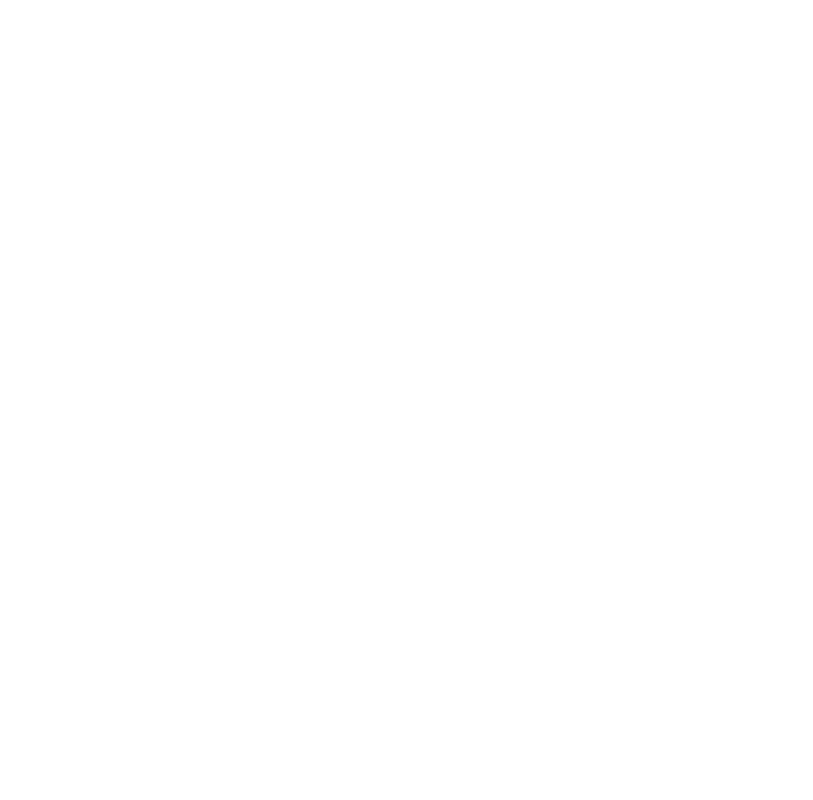
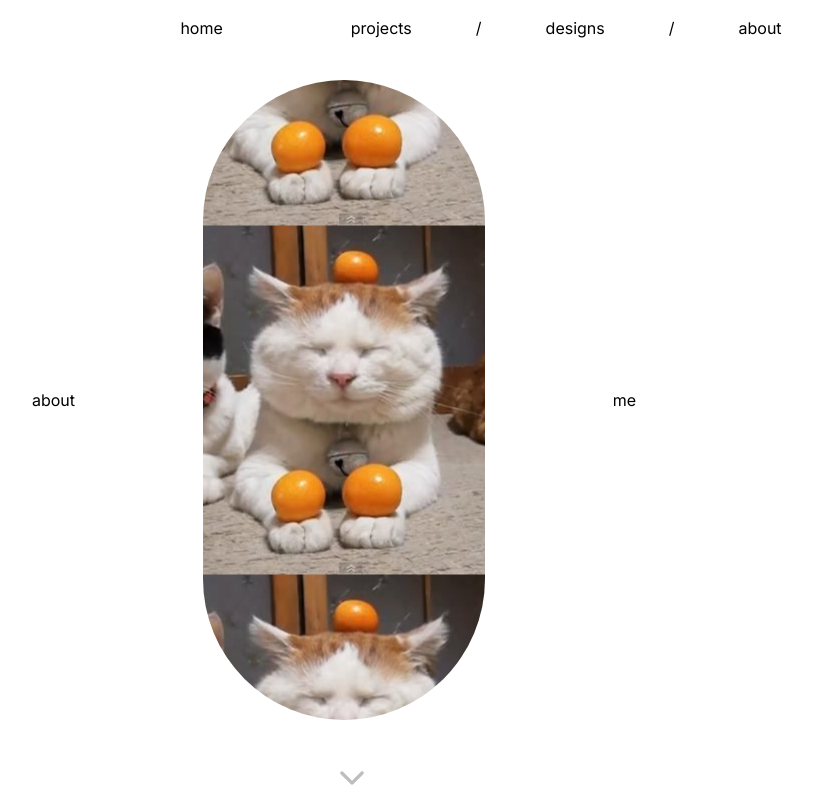
Before and after one commit to snootfef/Personal-Site, a Next.js app: page /about in a window 1280 px wide. Shown: the top 800 px of the page, without its empty margins (306-1119 px from the left). Built offline with nearby package versions, Linux system fonts and the light colour scheme.

Commit message:
Started on about page, set up layout

```diff
--- a/src/app/about/page.tsx
+++ b/src/app/about/page.tsx
@@ -1,6 +1,61 @@
+'use client'
+import Nav from '../nav'
+import { IoIosArrowDown } from "react-icons/io";
+
 export default function Page() {
-   <p
-      className="text-black"
-   >
-      about page</p>
+
+   function handleClick() {
+      (document.getElementById('bottom') as HTMLInputElement).scrollIntoView({ behavior: 'smooth' });
+   }
+
+   return (
+      <main
+         className='flex flex-col min-w-screen overflow-y-auto'
+      >
+         <Nav />
+         <section
+            className='flex flex-col items-center justify-center h-screen relative'
+         >
+            <section
+               className='flex flex-row items-center justify-center'
+            >
+               <h2
+                  className='m-32'
+               >
+                  about
+               </h2>
+               <section
+                  style={{
+                     backgroundImage: "url('/assets/test2.jpg')",
+                     backgroundPosition: "center"
+                  }}
+                  className="rounded-full front flex flex-col items-center justify-center w-[22vw] h-[80vh]"
+               >
+               </section>
+               <h2
+                  className='m-32'
+               >
+                  me
+               </h2>
+            </section>
+            <button
+               onClick={handleClick}
+            >
+               <IoIosArrowDown
+                  className="absolute bottom-1 text-4xl opacity-25 hover:opacity-75 ease-in"
+               />
+            </button>
+         </section>
+         <section
+            id='bottom'
+            className='flex h-screen'
+         >
+            <h2
+               className='mt-24 ml-24'
+            >
+               i love...
+            </h2>
+         </section>
+      </main >
+   );
 }
--- a/src/app/nav.tsx
+++ b/src/app/nav.tsx
@@ -13,7 +13,7 @@
       setScroll(false)
 
    return (
-      <nav className={'flex items-center w-screen h-14 fixed bg-white text-black duration-700 ease-in-out ' + (scroll ? 'pr-0 pl-[60vw]' : 'px-[33vw]')}>
+      <nav className={'z-50 flex items-center w-screen h-14 fixed bg-white text-black duration-700 ease-in-out ' + (scroll ? 'pr-0 pl-[60vw]' : 'px-[33vw]')}>
          <Link
             href='/'
             className="m-16"
--- a/src/app/page.tsx
+++ b/src/app/page.tsx
@@ -1,5 +1,4 @@
 'use client';
-import Image from "next/image";
 import Nav from './nav'
 import { FaGithub } from "react-icons/fa";
 import { FaLinkedin } from "react-icons/fa";
```
Also changed, not shown: public/assets/test2.jpg (added).
